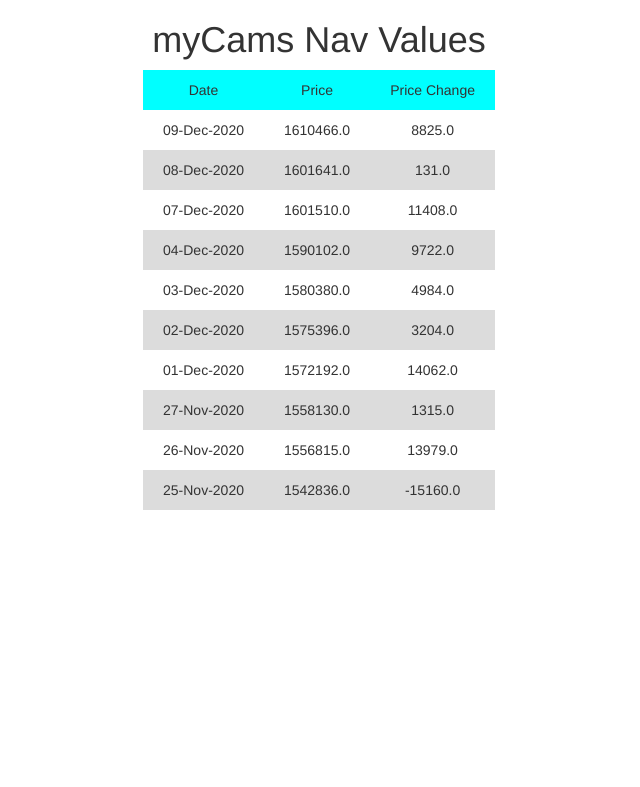
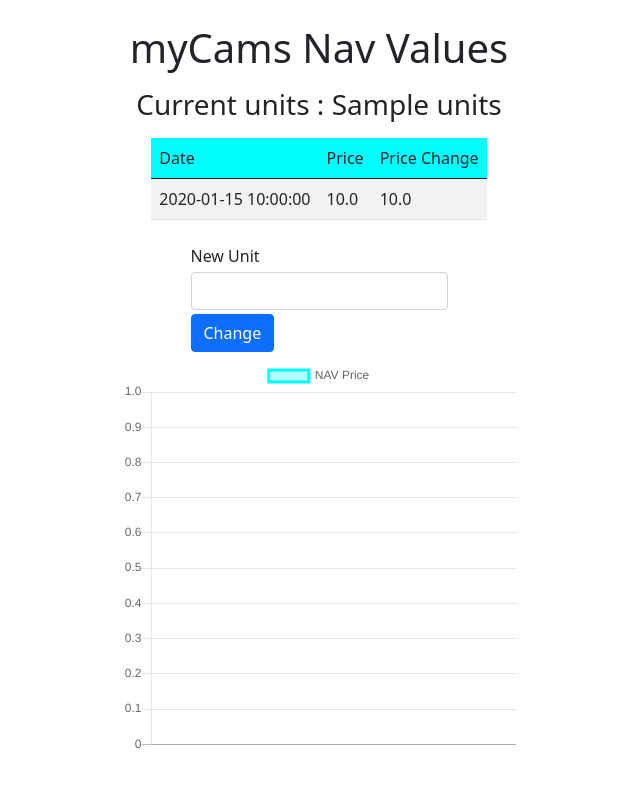
Before and after one commit to Arnab-Bhakta/myCamsPricing, a Python web app: template templates/index.html in a window 1280 px wide. Shown: the top 787 px of the page, without its empty margins (321-961 px from the left). Run offline with Jinja, Linux system fonts and the light colour scheme; the template is opened without the code that fills it: most values are stand-ins (such as "Sample title", 1, 10 or a date in 2020); some libraries are stand-ins or nearby versions.

Commit message:
v3 for heroku attempt final

```diff
--- a/history.json
+++ /dev/null
@@ -1 +0,0 @@
-{"last_scrapped":
--- a/templates/index.html
+++ b/templates/index.html
@@ -1,120 +1,107 @@
 <!DOCTYPE html>
 <html lang="en">
+  <head>
+    <meta charset="UTF-8" />
+    <meta name="viewport" content="width=device-width, initial-scale=1.0" />
+    <title>myCams NAV</title>
 
-<head>
-    <meta charset="UTF-8">
-    <meta name="viewport" content="width=device-width, initial-scale=2.0">
-    <title>myCams NAV</title>
-     <script src="https://maxcdn.bootstrapcdn.com/bootstrap/3.3.7/js/bootstrap.min.js"
-        integrity="sha384-Tc5IQib027qvyjSMfHjOMaLkfuWVxZxUPnCJA7l2mCWNIpG9mGCD8wGNIcPD7Txa" crossorigin="anonymous">
-    </script>
-    <link rel="stylesheet" href="https://maxcdn.bootstrapcdn.com/bootstrap/3.3.7/css/bootstrap.min.css"
-        integrity="sha384-BVYiiSIFeK1dGmJRAkycuHAHRg32OmUcww7on3RYdg4Va+PmSTsz/K68vbdEjh4u" crossorigin="anonymous">
-    <style>
-        * {
-            padding: 0;
-            margin: 0;
-            box-sizing: border-box;
-        }
+    <!-- bootstrap css -->
+    <link
+      href="https://cdn.jsdelivr.net/npm/bootstrap@5.0.0-beta1/dist/css/bootstrap.min.css"
+      rel="stylesheet"
+      integrity="sha384-giJF6kkoqNQ00vy+HMDP7azOuL0xtbfIcaT9wjKHr8RbDVddVHyTfAAsrekwKmP1"
+      crossorigin="anonymous"
+    />
+    <!-- JavaScript Bundle with Popper -->
+    <script
+      src="https://cdn.jsdelivr.net/npm/bootstrap@5.0.0-beta1/dist/js/bootstrap.bundle.min.js"
+      integrity="sha384-ygbV9kiqUc6oa4msXn9868pTtWMgiQaeYH7/t7LECLbyPA2x65Kgf80OJFdroafW"
+      crossorigin="anonymous"
+    ></script>
 
-        body {
-            display: flex;
-            flex-direction: column;
-            align-items: center;
-        }
+    <!-- for chart.js -->
+    <script src="https://cdn.jsdelivr.net/npm/chart.js@2.8.0"></script>
 
-        h3 {
-            padding: 10px;
-        }
 
-        tr:nth-child(even) {
-            background-color: white;
-        }
-
-        tr:nth-child(odd) {
-            background-color: gainsboro;
-        }
-
-        tr:nth-child(1) {
-            background-color: aqua;
-        }
-
-        td {
-            text-align: center;
-            padding: 10px 20px;
-        }
-    </style>
+    <script src="https://unpkg.com/feather-icons"></script>
   </head>
 
   <body>
-    <h1>myCams Nav Values</h1>
-    <table>
+    <div class="d-flex flex-column align-items-center">
+
+      <h1 class="mt-4">myCams Nav Values</h1>
+      <h3 class="mt-2">Current units : {{units}}</h3>
+
+      <div class="row mt-2">
+        <table class="table table-striped table-hover">
+          <thead style="background-color: rgb(0, 255, 255);">
           <tr>
             <td>Date</td>
             <td>Price</td>
             <td>Price Change</td>
           </tr>
+          </thead>
+          {% for nav in navs %}
+          <tr>
+            <td>{{nav.date}}</td>
+            <td>{{ (nav["nav"]*units)|round(2, 'floor') }}</td>
+            <td>
+              <span>{{ (nav["change"]*units)|round(2, 'floor') }}
+              {%  if nav['change']>=0 %} <i data-feather="arrow-up" class="ms-1" style="color: green;"></i> {%endif%}
+              {%  if nav['change']<0 %} <i data-feather="arrow-down" class="ms-1" style="color: red;"></i> {%endif%}
+            </span></td>
+          </tr>
+          {% endfor %}
+        </table>
+      </div>
 
-                <tr>
-                    <td>09-Dec-2020</td>
-                    <td>1610466.0</td>
-                    <td>8825.0</td>
-                </tr>
+      <div class="row mt-2">
+        <form action="/change" method="POST">
+          <div class="form-group">
+            <label for="exampleInputEmail1">New Unit</label>
+            <input
+              name="newUnit"
+              type="number"
+              class="form-control my-1"
+              id="exampleInputEmail1"
+              aria-describedby="emailHelp"
+            />
+          </div>
+          <button type="submit" class="btn btn-primary">Change</button>
+        </form>
+      </div>
 
-                <tr>
-                    <td>08-Dec-2020</td>
-                    <td>1601641.0</td>
-                    <td>131.0</td>
-                </tr>
+      <canvas id="myChart" width="1vw" height="1vw" style="max-height: 400px; max-width:400px;" class="mt-2"></canvas>
 
-                <tr>
-                    <td>07-Dec-2020</td>
-                    <td>1601510.0</td>
-                    <td>11408.0</td>
-                </tr>
+    </div>
 
-                <tr>
-                    <td>04-Dec-2020</td>
-                    <td>1590102.0</td>
-                    <td>9722.0</td>
-                </tr>
+    <script>
+      var nav_dates = {{nav_dates|safe}}
+      var nav_prices={{nav_prices|safe}}
+      var ctx = document.getElementById('myChart').getContext('2d');
+      var chart = new Chart(ctx, {
+          // The type of chart we want to create
+          type: 'line',
 
-                <tr>
-                    <td>03-Dec-2020</td>
-                    <td>1580380.0</td>
-                    <td>4984.0</td>
-                </tr>
+          // The data for our dataset
+          data: {
+              labels: nav_dates,
+              datasets: [{
+                  label: 'NAV Price',
+                  backgroundColor: 'rgba(0, 255, 255, 0.3)',
+                  borderColor: 'rgb(0, 255, 255)',
+                  data: nav_prices
+              }]
+          },
 
-                <tr>
-                    <td>02-Dec-2020</td>
-                    <td>1575396.0</td>
-                    <td>3204.0</td>
-                </tr>
+          // Configuration options go here
+          options: {}
+      });
+    </script>
 
-                <tr>
-                    <td>01-Dec-2020</td>
-                    <td>1572192.0</td>
-                    <td>14062.0</td>
-                </tr>
+    <script>
+      feather.replace();
+    </script>
 
-                <tr>
-                    <td>27-Nov-2020</td>
-                    <td>1558130.0</td>
-                    <td>1315.0</td>
-                </tr>
-
-                <tr>
-                    <td>26-Nov-2020</td>
-                    <td>1556815.0</td>
-                    <td>13979.0</td>
-                </tr>
-
-                <tr>
-                    <td>25-Nov-2020</td>
-                    <td>1542836.0</td>
-                    <td>-15160.0</td>
-                </tr>
-                </table>
   </body>
-
 </html>
```
Also changed, not shown: gmailclient.py (deleted, +0 -106 lines), hello.py (deleted, +0 -60 lines), log.txt (deleted, +0 -30 lines), server.py (deleted, +0 -16 lines), templates/jinja.html (deleted, +0 -107 lines), 1 other file. Lines whose indentation alone changed are shown as unchanged.
